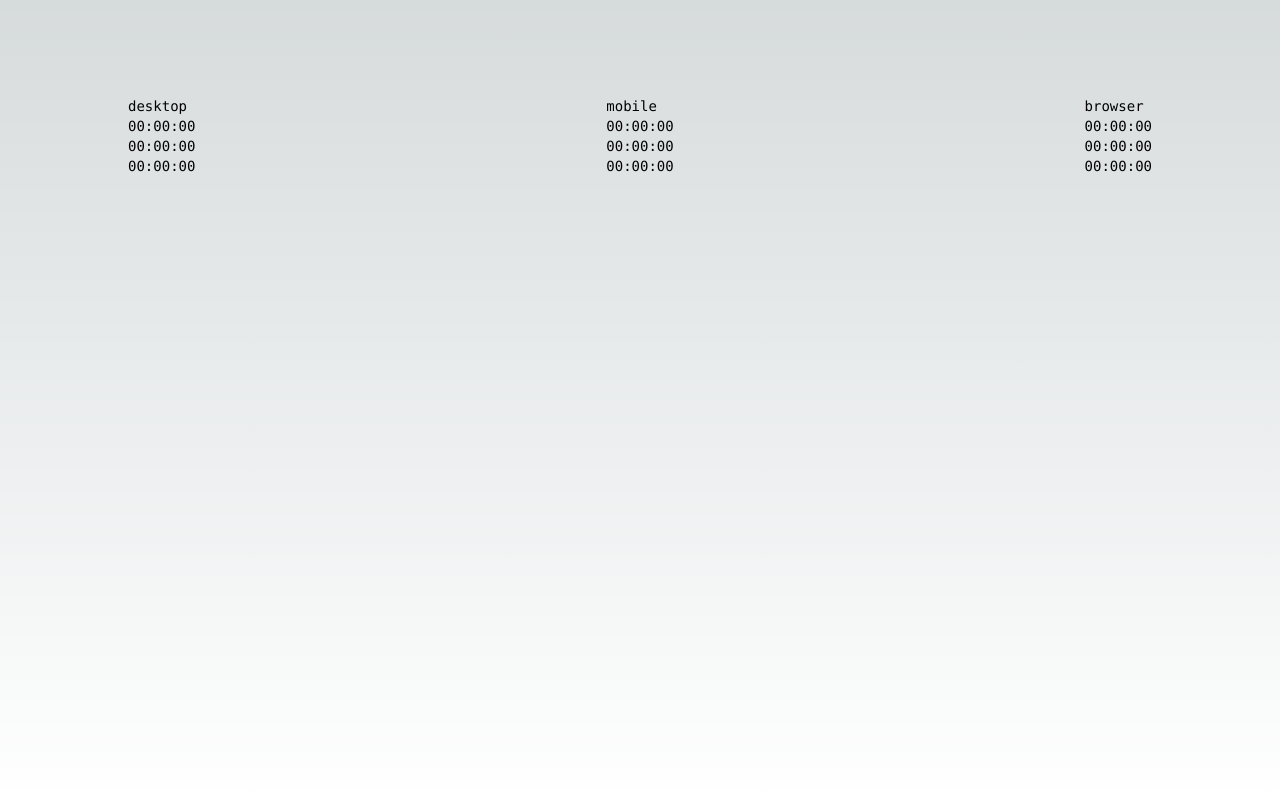
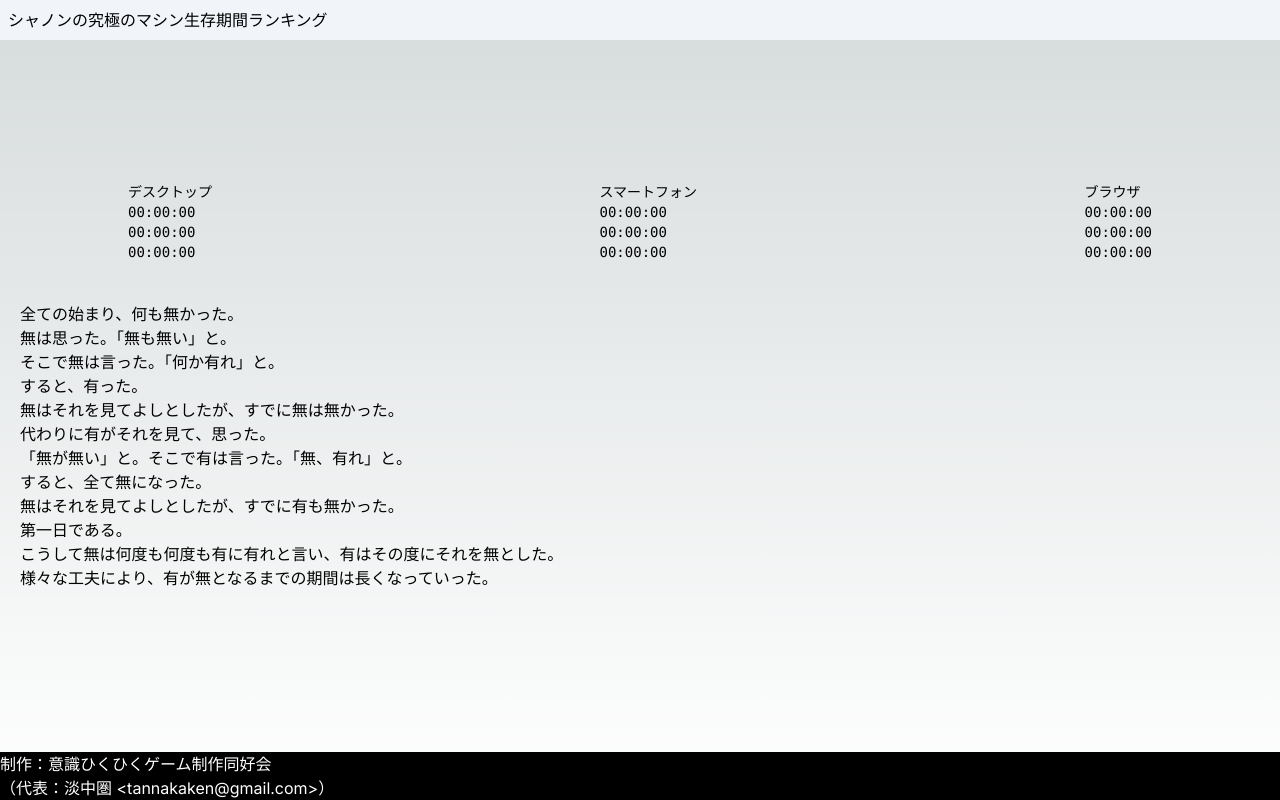
Before and after one commit to ishiki-hikuhiku-game/claude-shannon-ultimate-machine-ranking, a Next.js app: page / in a window 1280 px wide. Built offline with nearby package versions, Linux system fonts and the light colour scheme; no server answers; the database is empty.

Commit message:
少し体裁を整えた

```diff
--- a/src/app/page.tsx
+++ b/src/app/page.tsx
@@ -1,15 +1,19 @@
-import { APP_TYPES, loadRanks } from "../helpers/rank.helper";
+import { APP_TYPES, TRANSLATE_MAP, loadRanks } from "../helpers/rank.helper";
 
 export default async function Home() {
   const data = await loadRanks();
 
   return (
-    <main className="flex min-h-screen flex-col items-center justify-between p-24">
+    <div className="flex flex-col min-h-screen justify-between">
+      <h1 className="p-2 w-screen bg-slate-100">
+        シャノンの究極のマシン生存期間ランキング
+      </h1>
+      <main className="flex flex-col items-center justify-between p-24">
         <div className="z-10 max-w-5xl w-full items-center justify-between font-mono text-sm lg:flex">
           {data !== undefined &&
             APP_TYPES.map((appType) => (
-            <div key={`list-${appType}`}>
-              <h2>{appType}</h2>
+              <div key={`list-${appType}`} className="mb-5">
+                <h2>{TRANSLATE_MAP[appType]}</h2>
                 <ol>
                   {data[appType].map((rank, i) => (
                     <li key={`browser-${i}`}>{rank.time}</li>
@@ -18,6 +22,33 @@ export default async function Home() {
               </div>
             ))}
         </div>
+        <div className="w-screen p-5">
+          <p>全ての始まり、何も無かった。</p>
+          <p>無は思った。「無も無い」と。</p>
+          <p>そこで無は言った。「何か有れ」と。</p>
+          <p>すると、有った。</p>
+          <p>無はそれを見てよしとしたが、すでに無は無かった。</p>
+          <p>代わりに有がそれを見て、思った。</p>
+          <p>「無が無い」と。そこで有は言った。「無、有れ」と。</p>
+          <p>すると、全て無になった。</p>
+          <p>無はそれを見てよしとしたが、すでに有も無かった。</p>
+          <p>第一日である。</p>
+          <p>
+            こうして無は何度も何度も有に有れと言い、有はその度にそれを無とした。
+          </p>
+          <p>様々な工夫により、有が無となるまでの期間は長くなっていった。</p>
+        </div>
       </main>
+      <footer id="credit" className="bg-black w-screen">
+        <p className="text-white">
+          制作：
+          <a href="https://github.com/ishiki-hikuhiku-game">
+            意識ひくひくゲーム制作同好会
+          </a>
+          <br />
+          （代表：淡中圏 &lt;tannakaken@gmail.com&gt;）
+        </p>
+      </footer>
+    </div>
   );
 }
--- a/src/helpers/rank.helper.ts
+++ b/src/helpers/rank.helper.ts
@@ -8,6 +8,11 @@ export type Rank = {
 
 export const APP_TYPES = ["desktop", "mobile", "browser"] as const;
 export type AppType = typeof APP_TYPES[number];
+export const TRANSLATE_MAP: {[appType in AppType]: string} = {
+    desktop: "デスクトップ",
+    mobile: "スマートフォン",
+    browser: "ブラウザ",
+} as const;
 export const EmptyRank = {
     time: "00:00:00"
 } as const satisfies Rank;
```
Lines whose indentation alone changed are shown as unchanged.
